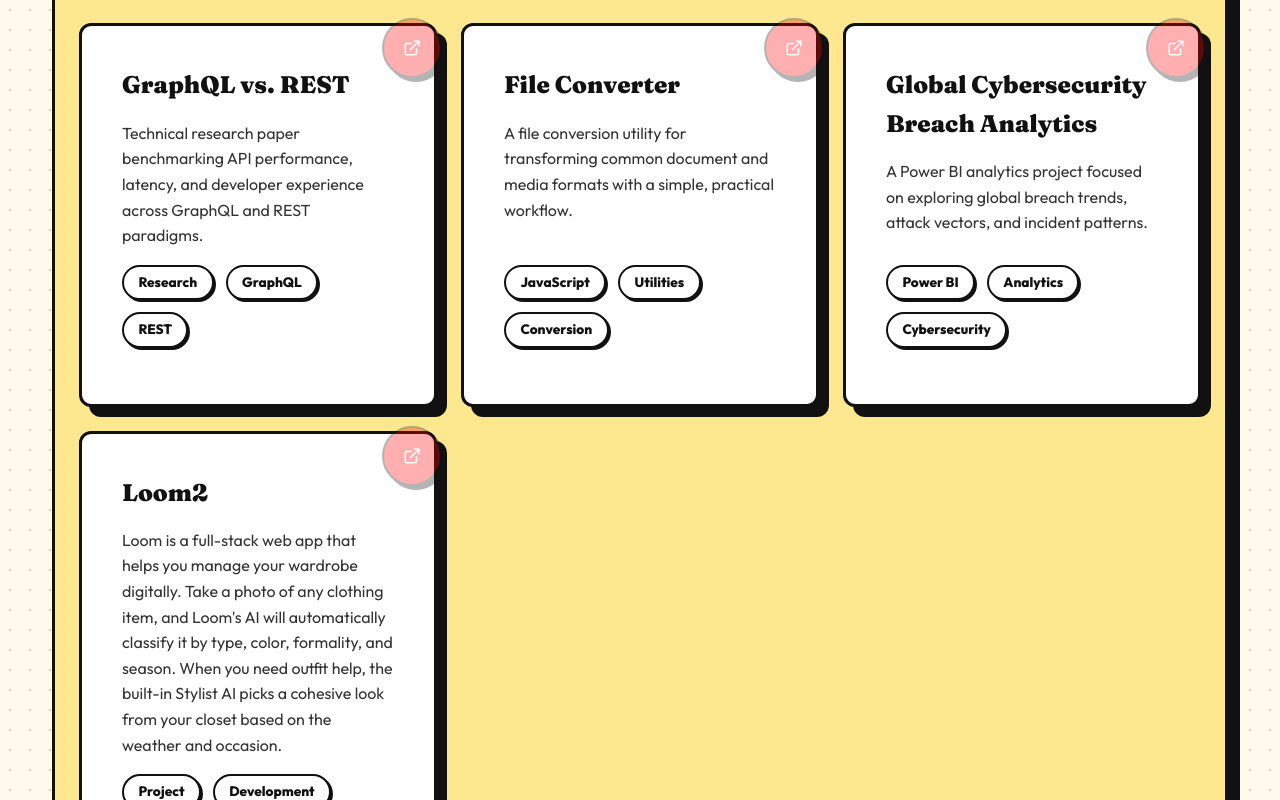
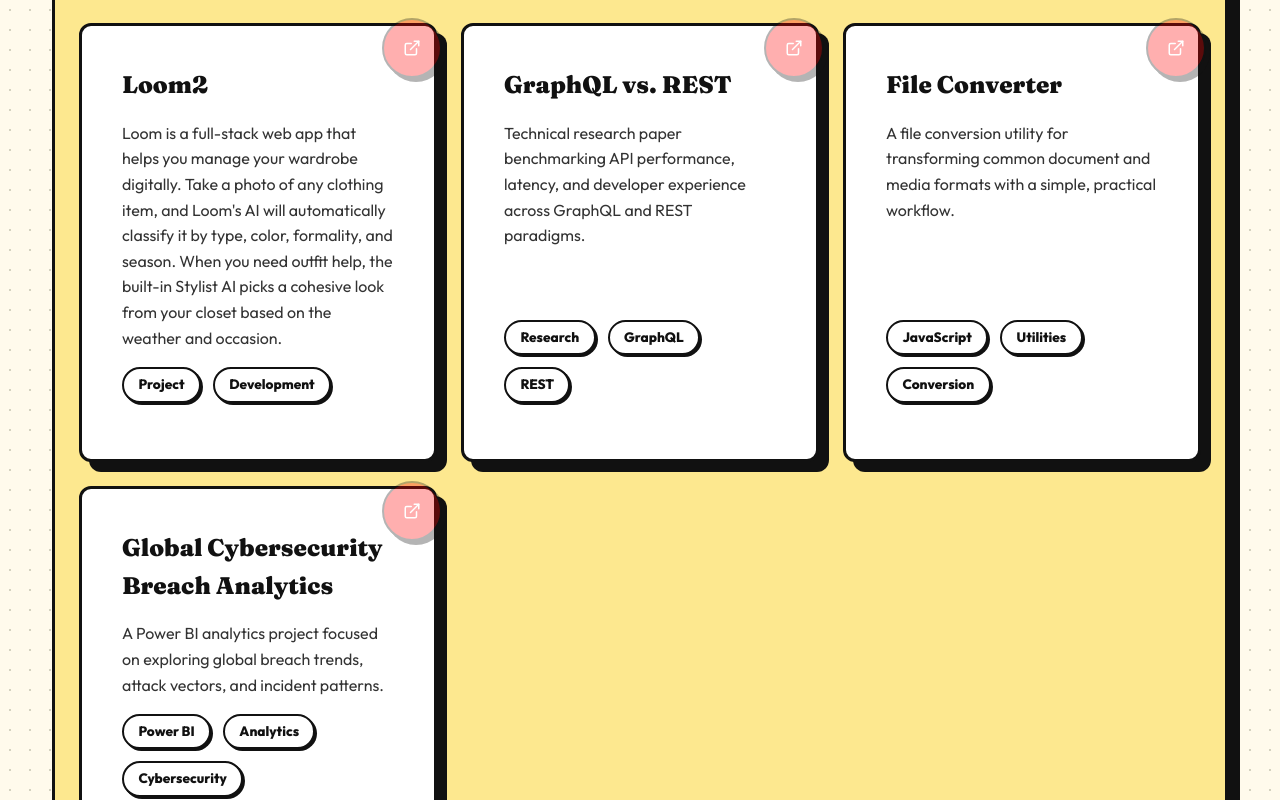
Before and after one commit to AryanAnand-ux/portfolio, a React (Vite) app: page / in a window 1280 px wide. Shown: the part 1840-2640 px from the top of the page. Built offline with nearby package versions, Linux system fonts and the light colour scheme.

Commit message:
arrange the projects

```diff
--- a/src/data/projects.js
+++ b/src/data/projects.js
@@ -1,4 +1,14 @@
 export const projectsData = [
+  {
+    id: 'loom2',
+    title: 'Loom2',
+    description: 'Loom is a full-stack web app that helps you manage your wardrobe digitally. Take a photo of any clothing item, and Loom\'s AI will automatically classify it by type, color, formality, and season. When you need outfit help, the built-in Stylist AI picks a cohesive look from your closet based on the weather and occasion.',
+    tech: ['Project', 'Development'],
+    projectLink: 'https://loom2-one.vercel.app/',
+    link: null,
+    github: 'https://github.com/AryanAnand-ux/Loom2.git',
+    layoutClass: 'bento-third',
+  },
   {
     id: 'graphql-vs-rest',
     title: 'GraphQL vs. REST',
@@ -29,14 +39,5 @@
     github: 'https://github.com/AryanAnand-ux/Global-Cybersecurity-Breach-Analytics-PowerBI.git',
     layoutClass: 'bento-third',
   },
-  {
-    id: 'loom2',
-    title: 'Loom2',
-    description: 'Loom is a full-stack web app that helps you manage your wardrobe digitally. Take a photo of any clothing item, and Loom\'s AI will automatically classify it by type, color, formality, and season. When you need outfit help, the built-in Stylist AI picks a cohesive look from your closet based on the weather and occasion.',
-    tech: ['Project', 'Development'],
-    projectLink: 'https://loom2-one.vercel.app/',
-    link: null,
-    github: 'https://github.com/AryanAnand-ux/Loom2.git',
-    layoutClass: 'bento-third',
-  },
+
 ];
```
